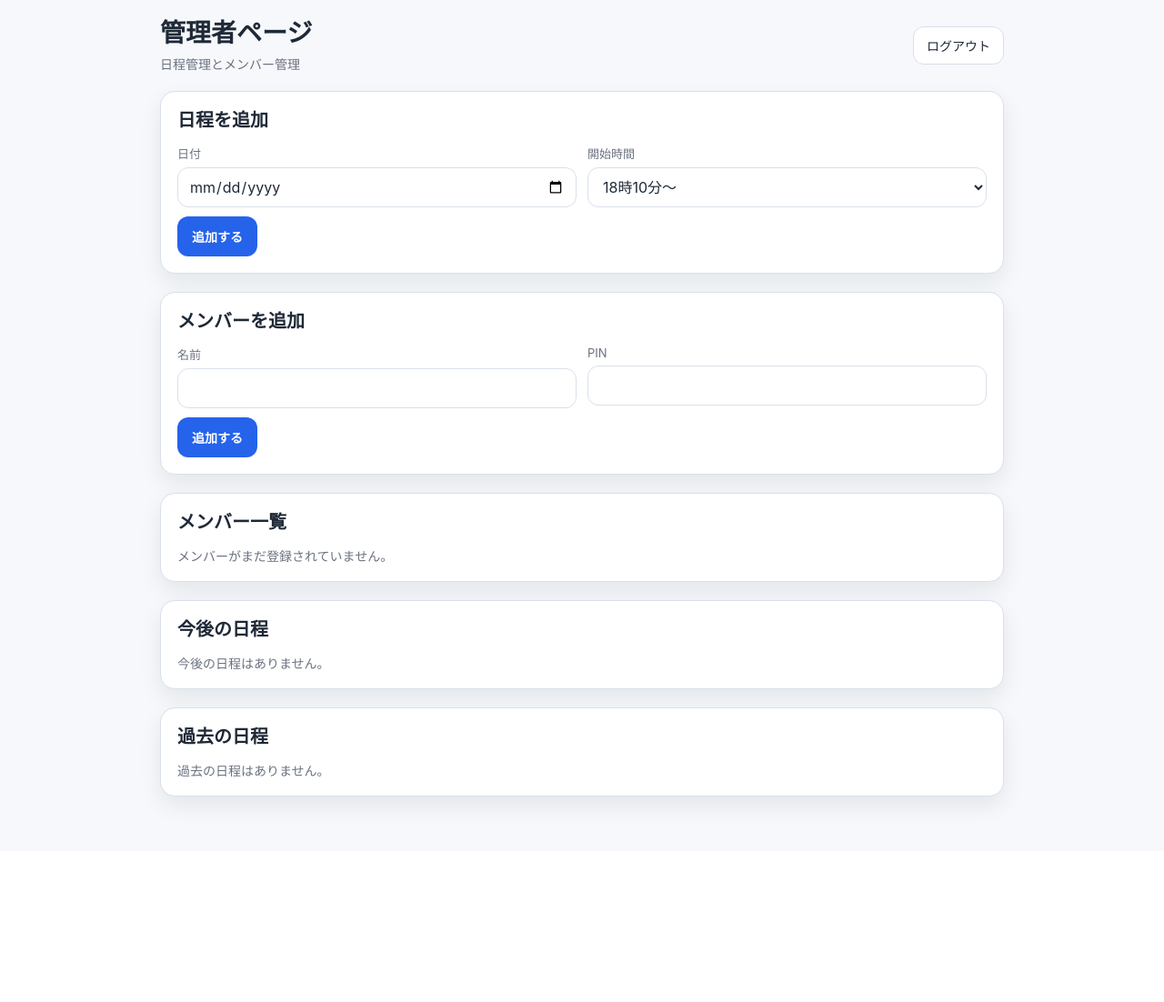
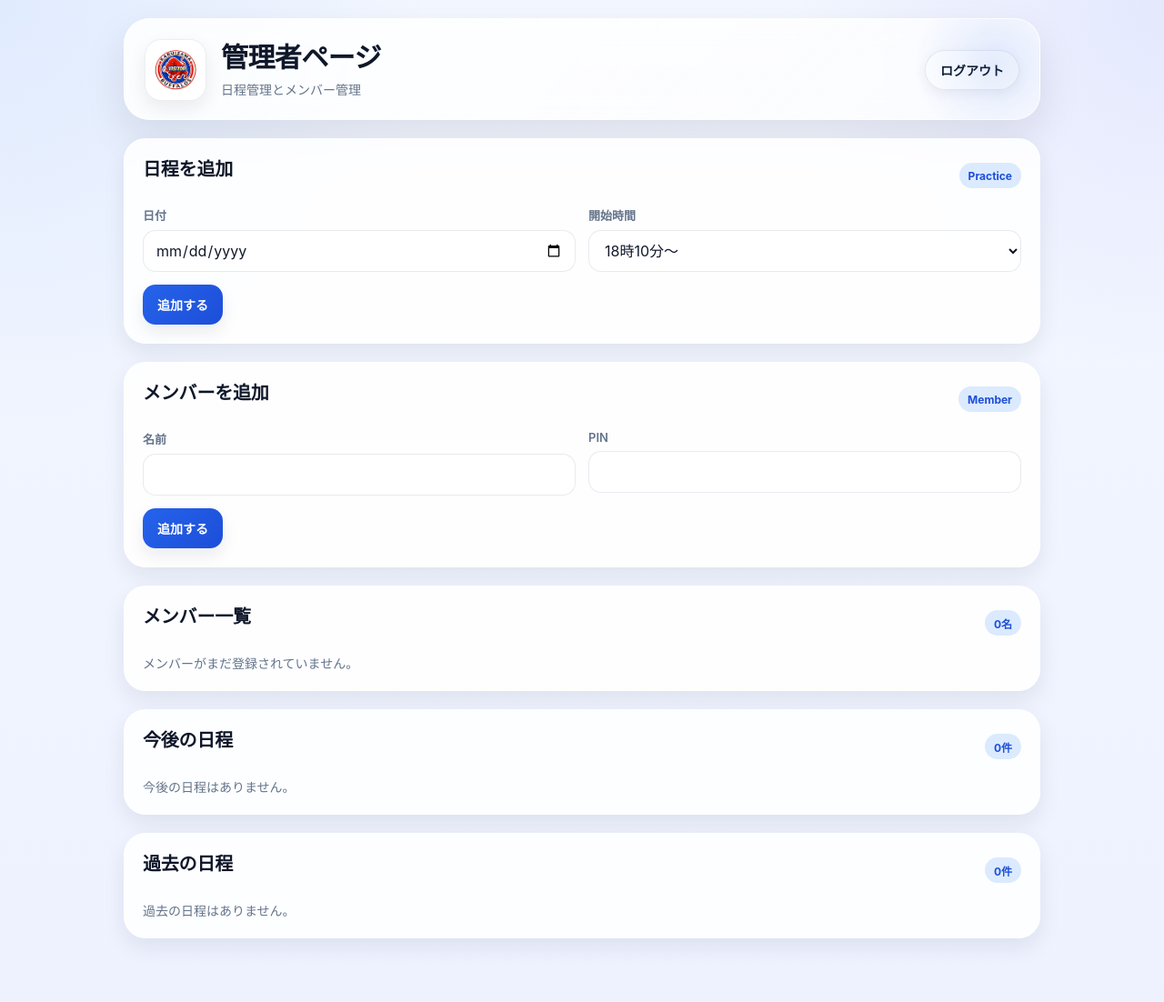
Before and after one commit to kasahararyo-source/ice-hockey-app, a Flask app: page /admin in a window 1280 px wide. Shown: the whole page at 91% size. Before the commit the page ends 896 px from the top, so only its background shows below. Run offline with Flask 3, Linux system fonts and the light colour scheme; the visitor is signed in with stand-in values (Sample User, id 1); data that the repository does not hold is empty; some libraries are stand-ins or nearby versions.

Commit message:
Update index.html

```diff
--- a/templates/index.html
+++ b/templates/index.html
@@ -6,57 +6,125 @@
   <title>アイスホッケー出欠管理</title>
   <style>
     :root {
-      --bg: #f6f8fb;
-      --card: #ffffff;
-      --line: #d9e0ea;
-      --text: #1f2937;
-      --sub: #6b7280;
+      --bg1: #f3f7ff;
+      --bg2: #eef2ff;
+      --card: rgba(255, 255, 255, 0.88);
+      --card-strong: #ffffff;
+      --line: rgba(148, 163, 184, 0.22);
+      --text: #0f172a;
+      --sub: #64748b;
       --primary: #2563eb;
       --primary-dark: #1d4ed8;
+      --primary-soft: #dbeafe;
       --danger: #dc2626;
       --danger-dark: #b91c1c;
+      --danger-soft: #fee2e2;
       --success: #16a34a;
-      --success-bg: #dcfce7;
-      --danger-bg: #fee2e2;
-      --muted-bg: #f3f4f6;
-      --shadow: 0 10px 24px rgba(15, 23, 42, 0.08);
-      --radius: 16px;
+      --success-dark: #15803d;
+      --success-soft: #dcfce7;
+      --muted-bg: #f8fafc;
+      --shadow-lg: 0 20px 45px rgba(15, 23, 42, 0.10);
+      --shadow-md: 0 10px 24px rgba(15, 23, 42, 0.08);
+      --radius-xl: 24px;
+      --radius-lg: 18px;
+      --radius-md: 14px;
+      --radius-sm: 12px;
     }
 
     * {
       box-sizing: border-box;
     }
 
+    html {
+      scroll-behavior: smooth;
+    }
+
     body {
       margin: 0;
       font-family: -apple-system, BlinkMacSystemFont, "Segoe UI", "Hiragino Sans", "Hiragino Kaku Gothic ProN", "Yu Gothic", sans-serif;
-      background: var(--bg);
       color: var(--text);
+      background:
+        radial-gradient(circle at top left, rgba(59, 130, 246, 0.10), transparent 28%),
+        radial-gradient(circle at top right, rgba(99, 102, 241, 0.10), transparent 24%),
+        linear-gradient(180deg, var(--bg1), var(--bg2));
+      min-height: 100vh;
+    }
+
+    a {
+      color: inherit;
     }
 
     .container {
       width: 100%;
-      max-width: 960px;
+      max-width: 1040px;
       margin: 0 auto;
       padding: 20px 16px 40px;
+    }
+
+    .hero {
+      position: relative;
+      overflow: hidden;
+      margin-bottom: 20px;
+      padding: 22px 22px 20px;
+      border: 1px solid rgba(255, 255, 255, 0.45);
+      border-radius: 28px;
+      background:
+        linear-gradient(135deg, rgba(255,255,255,0.88), rgba(255,255,255,0.72));
+      box-shadow: var(--shadow-lg);
+      backdrop-filter: blur(12px);
+    }
+
+    .hero::after {
+      content: "";
+      position: absolute;
+      right: -40px;
+      top: -40px;
+      width: 180px;
+      height: 180px;
+      border-radius: 50%;
+      background: radial-gradient(circle, rgba(37,99,235,0.12), transparent 70%);
+      pointer-events: none;
     }
 
     .page-header {
       display: flex;
       align-items: center;
       justify-content: space-between;
-      gap: 12px;
-      margin-bottom: 20px;
+      gap: 16px;
+    }
+
+    .brand-wrap {
+      display: flex;
+      align-items: center;
+      gap: 16px;
+      min-width: 0;
+    }
+
+    .brand-logo {
+      width: 68px;
+      height: 68px;
+      flex: 0 0 68px;
+      border-radius: 18px;
+      object-fit: cover;
+      background: #fff;
+      border: 1px solid rgba(148, 163, 184, 0.18);
+      box-shadow: 0 8px 20px rgba(15, 23, 42, 0.08);
+      padding: 6px;
+    }
+
+    .title-block {
+      min-width: 0;
     }
 
     .title-block h1 {
       margin: 0;
-      font-size: 28px;
-      line-height: 1.2;
+      font-size: 30px;
+      line-height: 1.15;
+      letter-spacing: -0.02em;
     }
 
     .title-block p {
-      margin: 6px 0 0;
+      margin: 8px 0 0;
       color: var(--sub);
       font-size: 14px;
     }
@@ -65,15 +133,17 @@
       display: inline-flex;
       align-items: center;
       justify-content: center;
-      min-height: 42px;
-      padding: 0 14px;
-      border-radius: 12px;
-      background: #fff;
-      border: 1px solid var(--line);
+      min-height: 44px;
+      padding: 0 16px;
+      border-radius: 999px;
+      background: rgba(255,255,255,0.9);
+      border: 1px solid rgba(148, 163, 184, 0.22);
       color: var(--text);
       text-decoration: none;
       font-size: 14px;
+      font-weight: 600;
       white-space: nowrap;
+      box-shadow: 0 4px 14px rgba(15, 23, 42, 0.06);
     }
 
     .section {
@@ -82,46 +152,63 @@
 
     .card {
       background: var(--card);
-      border: 1px solid var(--line);
-      border-radius: var(--radius);
-      box-shadow: var(--shadow);
-      padding: 18px;
+      border: 1px solid rgba(255, 255, 255, 0.55);
+      border-radius: var(--radius-xl);
+      box-shadow: var(--shadow-md);
+      padding: 20px;
+      backdrop-filter: blur(10px);
     }
 
     .section-title {
       margin: 0 0 14px;
       font-size: 20px;
       line-height: 1.3;
+      letter-spacing: -0.01em;
     }
 
     .sub-title {
-      margin: 0 0 12px;
-      font-size: 16px;
+      margin: 0 0 10px;
+      font-size: 15px;
       line-height: 1.3;
     }
 
+    .section-head {
+      display: flex;
+      align-items: center;
+      justify-content: space-between;
+      gap: 10px;
+      margin-bottom: 14px;
+    }
+
+    .section-badge {
+      display: inline-flex;
+      align-items: center;
+      min-height: 28px;
+      padding: 0 10px;
+      border-radius: 999px;
+      background: var(--primary-soft);
+      color: var(--primary-dark);
+      font-size: 12px;
+      font-weight: 700;
+    }
+
+    .auth-grid,
     .form-grid {
       display: grid;
       grid-template-columns: repeat(2, minmax(0, 1fr));
-      gap: 12px;
-    }
-
-    .form-grid-3 {
-      display: grid;
-      grid-template-columns: 1.2fr 1fr auto;
-      gap: 10px;
-      align-items: end;
+      gap: 14px;
     }
 
     .field {
       display: flex;
       flex-direction: column;
-      gap: 6px;
+      gap: 7px;
     }
 
     .field label {
       font-size: 13px;
       color: var(--sub);
+      font-weight: 600;
     }
 
     input,
@@ -135,18 +222,28 @@
     input[type="date"],
     select {
       width: 100%;
-      min-height: 44px;
-      border: 1px solid var(--line);
-      border-radius: 12px;
-      padding: 10px 12px;
-      background: #fff;
+      min-height: 46px;
+      border: 1px solid rgba(148, 163, 184, 0.22);
+      border-radius: 14px;
+      padding: 11px 13px;
+      background: rgba(255,255,255,0.95);
       color: var(--text);
+      outline: none;
+      transition: border-color 0.15s ease, box-shadow 0.15s ease, transform 0.15s ease;
+    }
+
+    input[type="text"]:focus,
+    input[type="password"]:focus,
+    input[type="date"]:focus,
+    select:focus {
+      border-color: rgba(37, 99, 235, 0.42);
+      box-shadow: 0 0 0 4px rgba(37, 99, 235, 0.10);
     }
 
     .btn {
       min-height: 44px;
       border: none;
-      border-radius: 12px;
+      border-radius: 14px;
       padding: 0 16px;
       cursor: pointer;
       text-decoration: none;
@@ -155,43 +252,41 @@
       justify-content: center;
       gap: 6px;
       font-size: 14px;
-      font-weight: 600;
-      transition: 0.15s ease;
+      font-weight: 700;
+      transition: transform 0.12s ease, box-shadow 0.12s ease, background 0.12s ease;
+      box-shadow: 0 8px 18px rgba(15, 23, 42, 0.08);
+    }
+
+    .btn:hover {
+      transform: translateY(-1px);
     }
 
     .btn-primary {
-      background: var(--primary);
+      background: linear-gradient(135deg, var(--primary), var(--primary-dark));
       color: #fff;
     }
 
-    .btn-primary:hover {
-      background: var(--primary-dark);
-    }
-
     .btn-danger {
-      background: var(--danger);
+      background: linear-gradient(135deg, var(--danger), var(--danger-dark));
       color: #fff;
     }
 
-    .btn-danger:hover {
-      background: var(--danger-dark);
+    .btn-success {
+      background: linear-gradient(135deg, var(--success), var(--success-dark));
+      color: #fff;
     }
 
     .btn-muted {
-      background: var(--muted-bg);
+      background: rgba(255,255,255,0.9);
       color: var(--text);
-      border: 1px solid var(--line);
+      border: 1px solid rgba(148, 163, 184, 0.22);
     }
 
-    .btn-success {
-      background: var(--success);
-      color: #fff;
-    }
-
-    .auth-grid {
-      display: grid;
-      grid-template-columns: repeat(2, minmax(0, 1fr));
-      gap: 16px;
+    .inline-actions {
+      display: flex;
+      flex-wrap: wrap;
+      gap: 8px;
+      margin-top: 14px;
     }
 
     .practice-list {
@@ -221,87 +318,86 @@
     }
 
     .practice-date {
-      font-size: 18px;
-      font-weight: 700;
+      font-size: 19px;
+      font-weight: 800;
       line-height: 1.2;
+      letter-spacing: -0.02em;
     }
 
     .practice-time {
       color: var(--sub);
       font-size: 14px;
+      font-weight: 600;
     }
 
     .status-badge {
       display: inline-flex;
       align-items: center;
       justify-content: center;
-      min-width: 74px;
-      min-height: 32px;
+      min-width: 78px;
+      min-height: 34px;
       padding: 0 10px;
       border-radius: 999px;
       font-size: 13px;
-      font-weight: 700;
+      font-weight: 800;
       white-space: nowrap;
     }
 
     .status-attend {
-      background: var(--success-bg);
+      background: var(--success-soft);
       color: #166534;
     }
 
     .status-absent {
-      background: var(--danger-bg);
+      background: var(--danger-soft);
       color: #991b1b;
     }
 
     .status-none {
-      background: var(--muted-bg);
+      background: #eef2f7;
       color: var(--sub);
     }
 
-    .inline-actions {
-      display: flex;
-      flex-wrap: wrap;
-      gap: 8px;
+    details {
+      border: 1px solid rgba(148, 163, 184, 0.18);
+      border-radius: 16px;
+      background: rgba(248,250,252,0.75);
+      overflow: hidden;
       margin-top: 10px;
-    }
-
-    .inline-form {
-      display: inline;
-    }
-
-    .summary-toggle {
-      width: 100%;
-      text-align: left;
-      justify-content: space-between;
-      background: #fff;
-      color: var(--text);
-      border: 1px solid var(--line);
-    }
-
-    details {
-      border: 1px solid var(--line);
-      border-radius: 14px;
-      background: #fff;
-      overflow: hidden;
     }
 
     details summary {
       list-style: none;
       cursor: pointer;
       padding: 14px 16px;
-      font-weight: 700;
+      font-weight: 800;
       user-select: none;
+      position: relative;
     }
 
     details summary::-webkit-details-marker {
       display: none;
     }
 
+    details summary::after {
+      content: "＋";
+      position: absolute;
+      right: 16px;
+      top: 50%;
+      transform: translateY(-50%);
+      color: var(--sub);
+      font-size: 18px;
+      font-weight: 700;
+    }
+
+    details[open] summary::after {
+      content: "−";
+    }
+
     .summary-body {
-      border-top: 1px solid var(--line);
-      padding: 14px 16px;
-      background: #fafcff;
+      border-top: 1px solid rgba(148, 163, 184, 0.14);
+      padding: 14px 16px 16px;
+      background: rgba(255,255,255,0.76);
     }
 
     .summary-stats {
@@ -382,24 +479,31 @@
 
     th {
       color: var(--sub);
-      font-weight: 700;
-      background: #fafcff;
+      font-weight: 800;
+      background: rgba(248,250,252,0.82);
     }
 
     .member-name {
-      font-weight: 600;
+      font-weight: 700;
     }
 
-    .note {
-      margin-top: 8px;
+    .auth-card {
+      min-height: 100%;
+    }
+
+    .home-note {
+      margin-top: 6px;
       font-size: 13px;
       color: var(--sub);
     }
 
+    .footer-space {
+      height: 10px;
+    }
+
     @media (max-width: 768px) {
       .auth-grid,
-      .form-grid,
-      .form-grid-3 {
+      .form-grid {
         grid-template-columns: 1fr;
       }
 
@@ -427,23 +546,35 @@
   <div class="container">
 
     {% if page == "home" %}
+      <div class="hero">
         <div class="page-header">
+          <div class="brand-wrap">
+            <img
+              src="{{ url_for('static', filename='logo.png') }}"
+              alt="ロゴ"
+              class="brand-logo"
+            >
             <div class="title-block">
               <h1>アイスホッケー出欠管理</h1>
               <p>管理者または利用者としてログインしてください</p>
             </div>
           </div>
+        </div>
+      </div>
 
       <div class="auth-grid">
         <section class="section">
-          <div class="card">
+          <div class="card auth-card">
+            <div class="section-head">
               <h2 class="section-title">管理者ログイン</h2>
+              <span class="section-badge">Admin</span>
+            </div>
             <form method="post" action="{{ url_for('login_admin') }}">
               <div class="field">
                 <label for="admin-pin">PIN</label>
                 <input type="password" id="admin-pin" name="pin" inputmode="numeric" required>
               </div>
-              <div class="inline-actions" style="margin-top: 14px;">
+              <div class="inline-actions">
                 <button type="submit" class="btn btn-primary">管理画面へ</button>
               </div>
             </form>
@@ -451,8 +582,11 @@
         </section>
 
         <section class="section">
-          <div class="card">
+          <div class="card auth-card">
+            <div class="section-head">
               <h2 class="section-title">利用者ログイン</h2>
+              <span class="section-badge">Member</span>
+            </div>
             <form method="post" action="{{ url_for('login_member') }}">
               <div class="field">
                 <label for="member-id">名前</label>
@@ -476,17 +610,29 @@
       </div>
 
     {% elif page == "admin" %}
+      <div class="hero">
         <div class="page-header">
+          <div class="brand-wrap">
+            <img
+              src="{{ url_for('static', filename='logo.png') }}"
+              alt="ロゴ"
+              class="brand-logo"
+            >
             <div class="title-block">
               <h1>管理者ページ</h1>
               <p>日程管理とメンバー管理</p>
             </div>
+          </div>
           <a href="{{ url_for('logout') }}" class="logout-link">ログアウト</a>
+        </div>
       </div>
 
       <section class="section">
         <div class="card">
+          <div class="section-head">
             <h2 class="section-title">日程を追加</h2>
+            <span class="section-badge">Practice</span>
+          </div>
           <form method="post" action="{{ url_for('add_practice') }}">
             <div class="form-grid">
               <div class="field">
@@ -513,7 +659,10 @@
 
       <section class="section">
         <div class="card">
+          <div class="section-head">
             <h2 class="section-title">メンバーを追加</h2>
+            <span class="section-badge">Member</span>
+          </div>
           <form method="post" action="{{ url_for('add_member') }}">
             <div class="form-grid">
               <div class="field">
@@ -534,7 +683,10 @@
 
       <section class="section">
         <div class="card">
+          <div class="section-head">
             <h2 class="section-title">メンバー一覧</h2>
+            <span class="section-badge">{{ members|length }}名</span>
+          </div>
           {% if members %}
             <div class="member-table-wrap">
               <table>
@@ -562,7 +714,10 @@
 
       <section class="section">
         <div class="card">
+          <div class="section-head">
             <h2 class="section-title">今後の日程</h2>
+            <span class="section-badge">{{ upcoming_practices|length }}件</span>
+          </div>
 
           {% if upcoming_practices %}
             <div class="practice-list">
@@ -662,7 +817,10 @@
 
       <section class="section">
         <div class="card">
+          <div class="section-head">
             <h2 class="section-title">過去の日程</h2>
+            <span class="section-badge">{{ past_practices|length }}件</span>
+          </div>
 
           {% if past_practices %}
             <div class="practice-list">
@@ -717,17 +875,29 @@
       </section>
 
     {% elif page == "member" %}
+      <div class="hero">
         <div class="page-header">
+          <div class="brand-wrap">
+            <img
+              src="{{ url_for('static', filename='logo.png') }}"
+              alt="ロゴ"
+              class="brand-logo"
+            >
             <div class="title-block">
               <h1>利用者ページ</h1>
               <p>{{ member_name }} さんの出欠回答</p>
             </div>
+          </div>
           <a href="{{ url_for('logout') }}" class="logout-link">ログアウト</a>
+        </div>
       </div>
 
       <section class="section">
         <div class="card">
+          <div class="section-head">
             <h2 class="section-title">今後の日程</h2>
+            <span class="section-badge">{{ practices|length }}件</span>
+          </div>
 
           {% if practices %}
             <div class="practice-list">
@@ -749,12 +919,12 @@
                   </div>
 
                   <div class="inline-actions">
-                    <form method="post" action="{{ url_for('update_attendance', practice_id=practice.id) }}" class="inline-form">
+                    <form method="post" action="{{ url_for('update_attendance', practice_id=practice.id) }}">
                       <input type="hidden" name="status" value="attend">
                       <button type="submit" class="btn btn-success">出席で回答</button>
                     </form>
 
-                    <form method="post" action="{{ url_for('update_attendance', practice_id=practice.id) }}" class="inline-form">
+                    <form method="post" action="{{ url_for('update_attendance', practice_id=practice.id) }}">
                       <input type="hidden" name="status" value="absent">
                       <button type="submit" class="btn btn-danger">欠席で回答</button>
                     </form>
@@ -769,6 +939,7 @@
       </section>
     {% endif %}
 
+    <div class="footer-space"></div>
   </div>
 </body>
 </html>
```
Also changed, not shown: other parts of templates/index.html (+39 -21 lines). Lines whose indentation alone changed are shown as unchanged.
